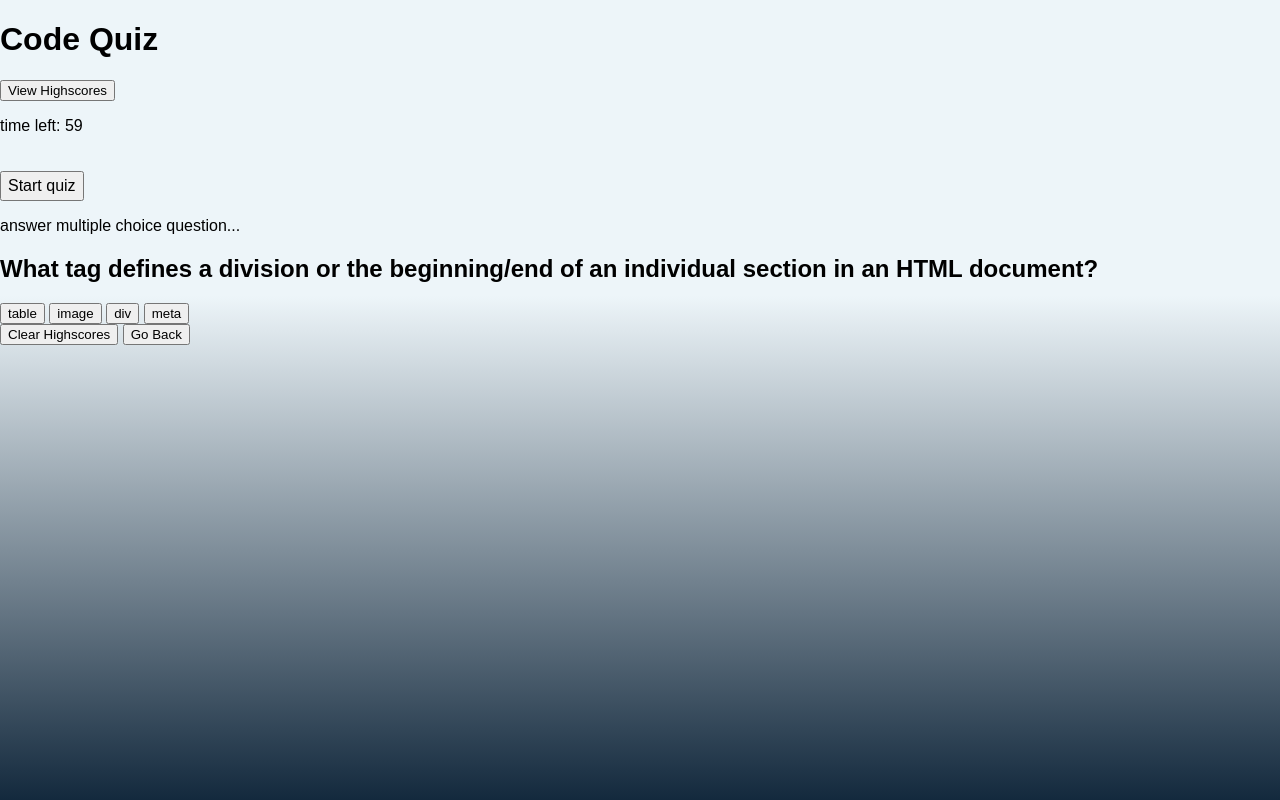
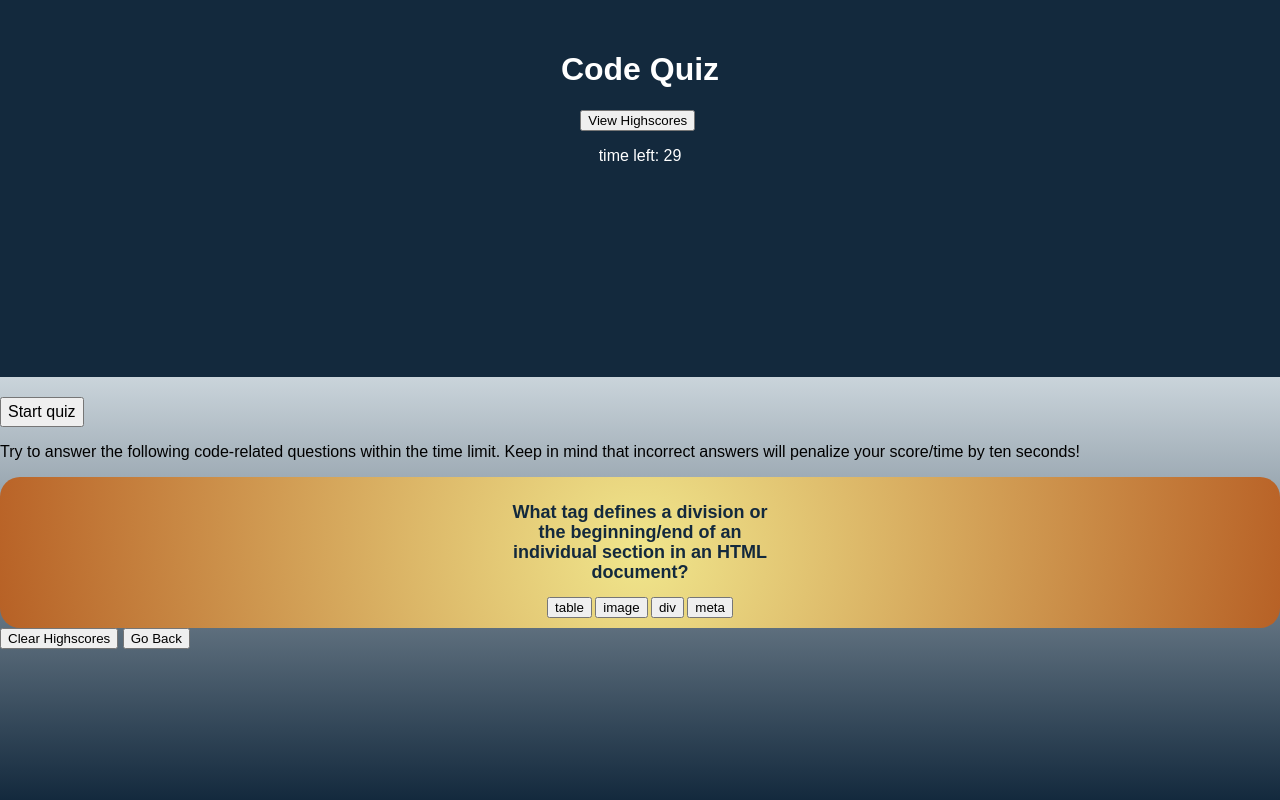
Before and after one commit to Darimo4ka/Code-Quiz, a plain HTML site: page index.html in a window 1280 px wide. Both pictures are taken after a click on the button "Start quiz". Drawn offline with Linux system fonts and the light colour scheme.

```diff
--- a/index.html
+++ b/index.html
@@ -9,9 +9,9 @@
   <body>
     <header>
       <h1 class= "main">Code Quiz</h1>
-      <button class="view Highscores">View Highscores</button>
+      <button class="View Highscores">View Highscores</button>
       <div class="score"></div>
-      <div class="timer"></div>
+      <div class="timer" style="text-align:center;"></div>
     </header>
 
     <main>
@@ -21,7 +21,7 @@
 
       <section>
         <div class="rules">
-          <p>answer multiple choice question...</p>
+          <p>Try to answer the following code-related questions within the time limit. Keep in mind that incorrect answers will penalize your score/time by ten seconds!</p>
         </div>
         <div class="question-box">
         </div>
--- a/quize.js
+++ b/quize.js
@@ -3,6 +3,7 @@ var startBtn = document.querySelector(".start-button");
 var questionBox = document.querySelector(".question-box");
 var endBtn  = document.querySelector(".end-game");
 var timer = document.querySelector(".timer");
+// var highscoresBtn = document.querySelectorAll(".View Highscores");
 
 // create an array of objects for quiz questions and answers
 var questions = [
@@ -24,12 +25,11 @@ var questions = [
 ]
 // create varables to control the flow of the quiz
 var currentQuestion = 0
-var timeLeft = 60
+var timeLeft = 30
 // write function to display questions
 function displayQuestion(){
   console.log("displaying")
-
-  // create template for HTMl inside question box
+ // create template for HTMl inside question box
   var template = `
   <h2>${questions[currentQuestion].question}</h2>
   <button onclick="evaluateQuestion(this)">${questions[currentQuestion].answers[0]}</button>
@@ -54,36 +54,53 @@ function evaluateQuestion(event){
   console.log(correctAnswer)
 
   if(userChoice===correctAnswer){
-    console.log('correct!')
-  //
-  }else{
+    console.log('Correct!')
+    }
+
+  else{
     console.log('incorrect')
     //decrease timer
+    if (timeLeft - 10 >= 0){
     timeLeft = timeLeft-10;
   }
 
+  }
+
+  // if(currentQuestion <= questions.length-1){
+  //   currentQuestion++
+  //   displayQuestion();
+  // }
   if(currentQuestion < questions.length-1){
+    console.log(currentQuestion,questions.lenght-1)
     currentQuestion++
-    displayQuestion()
+    displayQuestion();
+  }else{
+    // clearInterval(timeInterval);
+    questionBox.innerHTML= "That would be all!";
+    }
   }
-  else{
-    endGame()
-  }
-}
+  //  CAN WE SET CLEAR INTERVAL FOR TIMEOUT AND NO MORE QUESTIONS? I THINK YES, BUT HOW TO DO IT I TRIED IT AND IT DIDN'T WORK
+
+
+
 function endGame(){
+  // displayMessage()
   console.log("game over");
-  questionBox.innerHTML= ""
+  // questionBox.innerHTML= ""
 }
 // input INS and storage Local(set iteam)From( local storage getitem);
 //quetion box html
 function startTime(){
   console.log("time is here")
   // print value "timeLeft" into timer div using inner HTML
-  timer.innerHTML = `<p> time left: ${timeLeft}</p>`
-  timeLeft--
-  if (timeLeft===0){
-    endGame()
+  var timeInterval = setInterval(function(){
+  timer.innerHTML = `<p> time left: ${timeLeft}</p>`;
+  timeLeft--;
+  if (timeLeft < 0){
+  clearInterval(timeInterval);
+  questionBox.innerHTML= "No More time";
   }
+}, 1000);
 }
 
 // write a function to start a game
@@ -92,12 +109,13 @@ function startGame(){
   // display question
   displayQuestion();
 
+ startTime();
   //start time
-  setInterval(startTime, 1000);
+  // setInterval(startTime, 1000);
 
 }
-
-
+// attache eventlistener to Highscoresbtn
+// highscoresBtn.addEventListener("click", evaluateQuestion);
 
 // attach eventlistener to start btn
 startBtn.addEventListener("click", startGame);
--- a/style.css
+++ b/style.css
@@ -24,25 +24,20 @@
     margin-top: 16px;
   } */
 
-  /* .question-box {
+   .question-box {
     background: radial-gradient(circle, rgba(240,230,140,1) 0%, rgba(187,96,33,0.9542191876750701) 100%);
-    border-radius: 8px;
+    border-radius: 20px;
     color: #13293d;
-    cursor: pointer;
-    font-size: 2em;
-    letter-spacing: 0.21px;
-    line-height: 16px;
-    max-width: 255px;
-    padding: 20px 52px;
+    font-size: 12px;
+    line-height: 20px;
+    max-width: 400px;
+    padding: 10px 500px;
     text-align: center;
-    transition-duration: 0.15s;
-    transition-property: background-color;
-    transition-timing-function: linear;
-    margin-top: 0.6em; */
+    margin-top: 0.6em;
   }
 
   header {
-    padding: 40px;
+    padding: 30px;
     text-align: center;
     background: #13293d;
     color: #fff;
@@ -63,10 +58,7 @@
     border-radius: 8px;
   }
 
-  .word-guess {
-    width: 55vw;
-    height: 400px;
-  }
+
 
   .results {
     width: 30vw;
@@ -83,9 +75,7 @@
     padding: 20px;
   }
 
-  .word-blanks {
-    line-height: 360px;
-  }
+
 
   .large-font {
     font-size: 3.5em;
@@ -130,10 +120,8 @@
       font-size: 12px;
       width: 20ox;
 
-    }
+     */
 
     .timer {
       height: 200px;
     }
-
-    */ */ */
```
Also changed, not shown: 1 other file.
